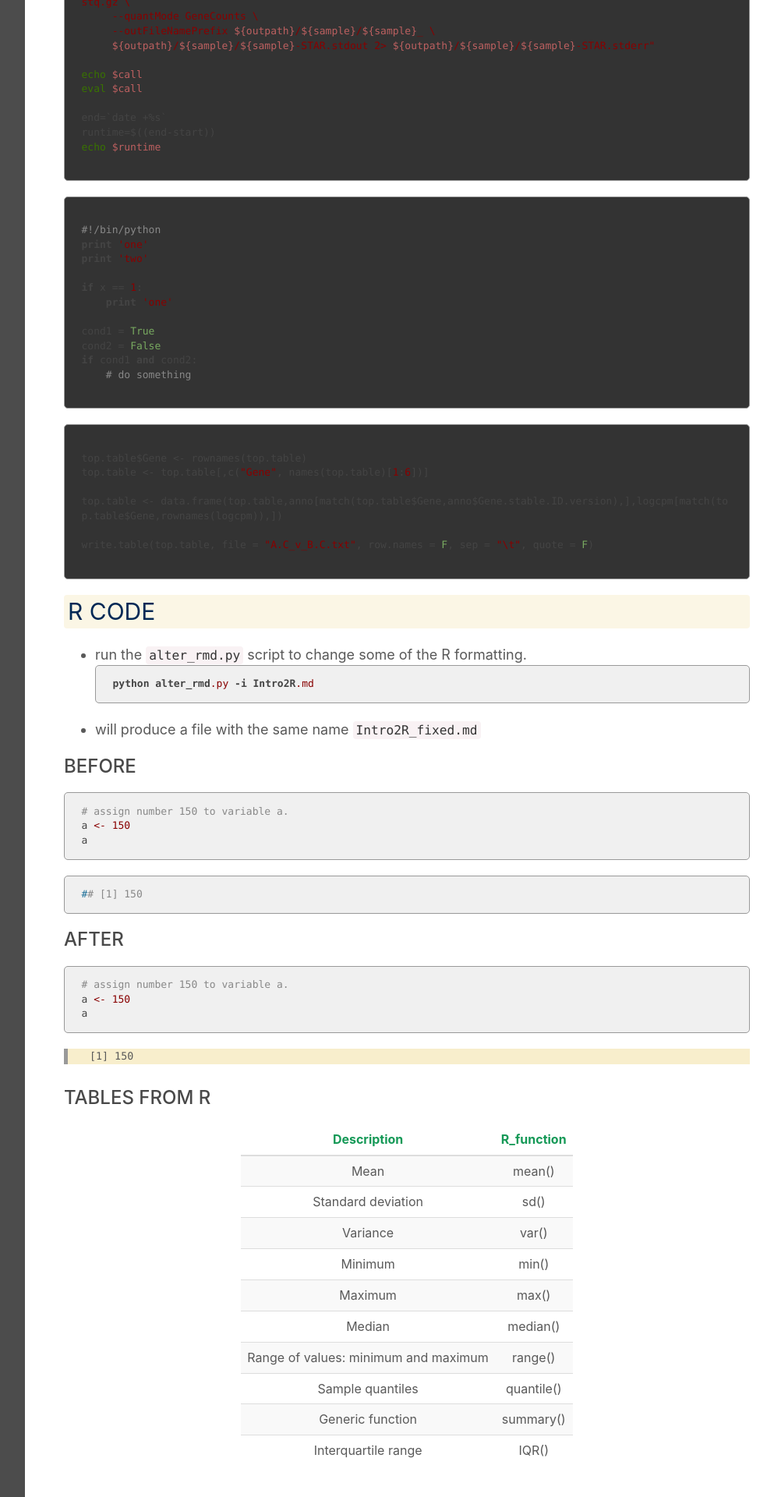
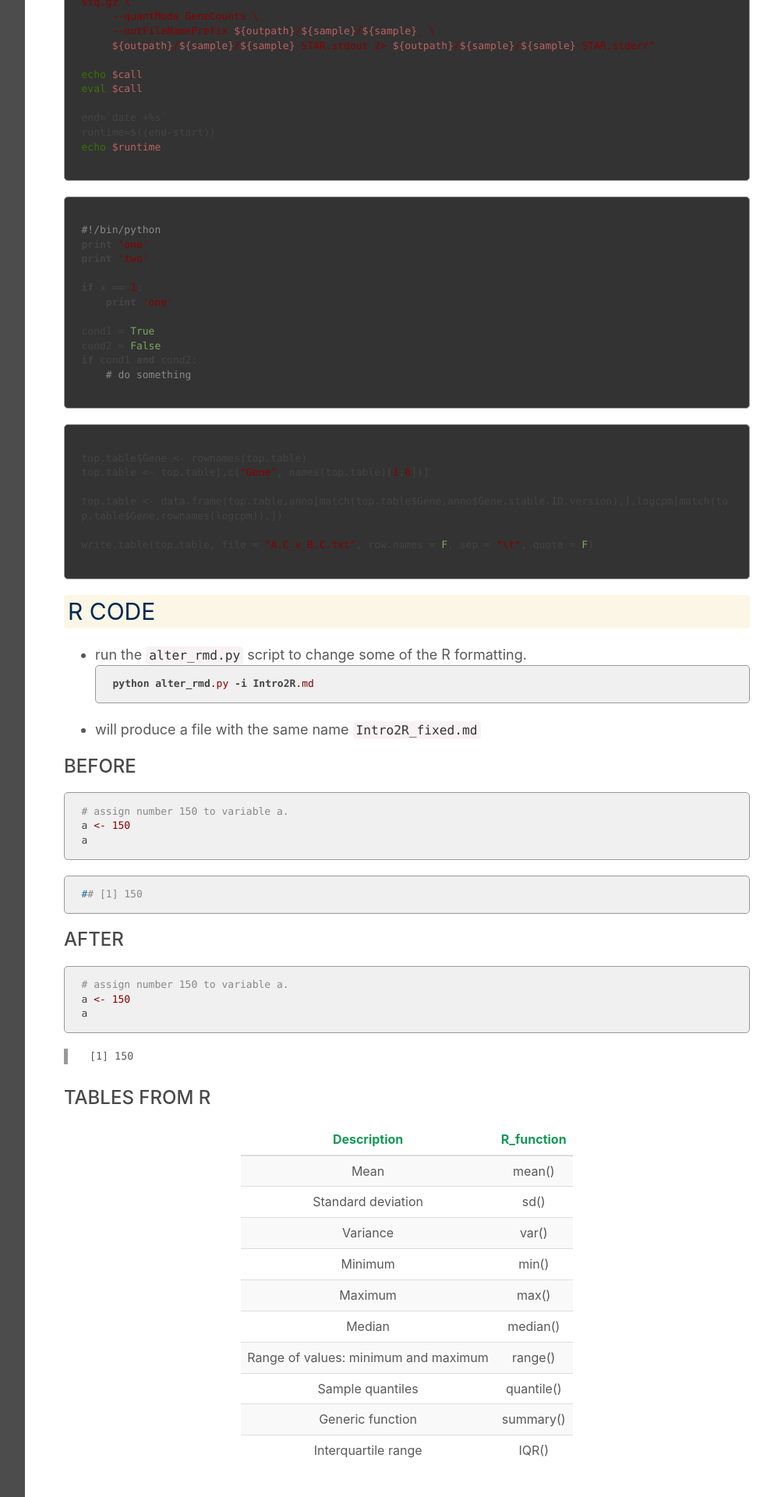
Before and after one commit to ucdavis-bioinformatics-training/2019_September_UCD_Microbial_Community_Analysis_Workshop, a Jekyll site: the page built from examples.md, in a window 1280 px wide. Shown: the part 1619-3539 px from the top of the page at 78% size, without its empty margins (268-1261 px from the left). Built offline with Jekyll 4.4.1, drawn with Linux system fonts in a browser that asks for light colours; our own code applies the rules of GitHub Pages for plain Markdown files.

Commit message:
change coloring back

```diff
--- a/assets/css/styles.css
+++ b/assets/css/styles.css
@@ -93,10 +93,8 @@
   padding:0px 0px 0px 20px;
   font-family:Monaco, Bitstream Vera Sans Mono, Lucida Console, Terminal, Consolas, Liberation Mono, DejaVu Sans Mono, Courier New, monospace;
   white-space: pre;
-  color: #333333;
   font-size: 10pt;
   overflow-y: scroll;
-  background-color:Gray;
 }
 
 .r_output {
@@ -107,7 +105,6 @@
   white-space: pre;
   color: #yellow;
   font-size: 10pt;
-  background-color: #F8EECC;
 
 }
 
```
